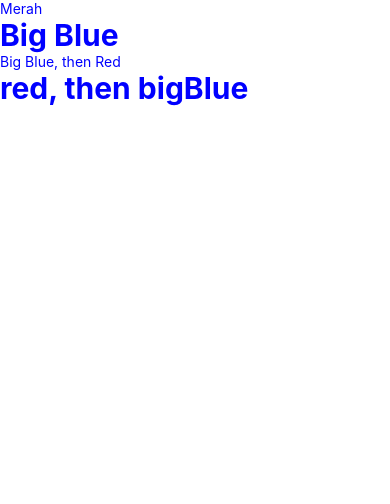
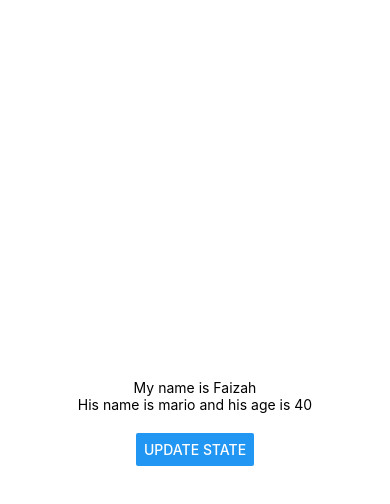
Before and after one commit to imroatulfaizah/react-native, a React Native app: screen / in a window 390 px wide. Shown: the top 504 px of the page. Built offline with nearby package versions, Linux system fonts and the light colour scheme.

Commit message:
using state

```diff
--- a/App.js
+++ b/App.js
@@ -6,29 +6,40 @@
  * @flow
  */
 
-import React, { Component } from 'react';
-import { StyleSheet, Text, View } from 'react-native';
+import React, { useState } from 'react';
+import { StyleSheet, Text, View, Button } from 'react-native';
+
+export default function App() {
+  const [name, setName] = useState('Faizah');
+  const [person, setPerson] = useState({name: 'mario', age: 40});
+
+  const clickHandler = () => {
+    setName('Imroatul');
+    setPerson({ name: 'luigi', age:45})
+  }
+
+  return (
+    <View style={styles.container}>
+      <Text>My name is {name}</Text>
+      <Text>His name is {person.name} and his age is {person.age}</Text>
+      <View style={styles.buttonContainer}>
+        <Button title="Update State" onPress={clickHandler}></Button>
+      </View>
+    </View>
+
+  );
+}
 
 const styles = StyleSheet.create({
-  bigBlue: {
-    color: 'blue',
-    fontWeight: 'bold',
-    fontSize: 30,
+  container: {
+    flex: 1,
+    backgroundColor: '#fff',
+    alignItems: 'center',
+    justifyContent: 'center',
+
   },
-  red: {
-    color: 'blue',
-  },
+  buttonContainer: {
+    marginTop: 20
+  }
+
 });
-
-export default class LotOfStyles extends Component {
-  render() {
-    return (
-      <View>
-        <Text style={styles.red}>Merah</Text>
-        <Text style={styles.bigBlue}>Big Blue</Text>
-        <Text style={styles.bigBlue, styles.red}>Big Blue, then Red</Text>
-        <Text style={styles.red, styles.bigBlue}>red, then bigBlue</Text>
-      </View>
-    )
-  }
-}
```
